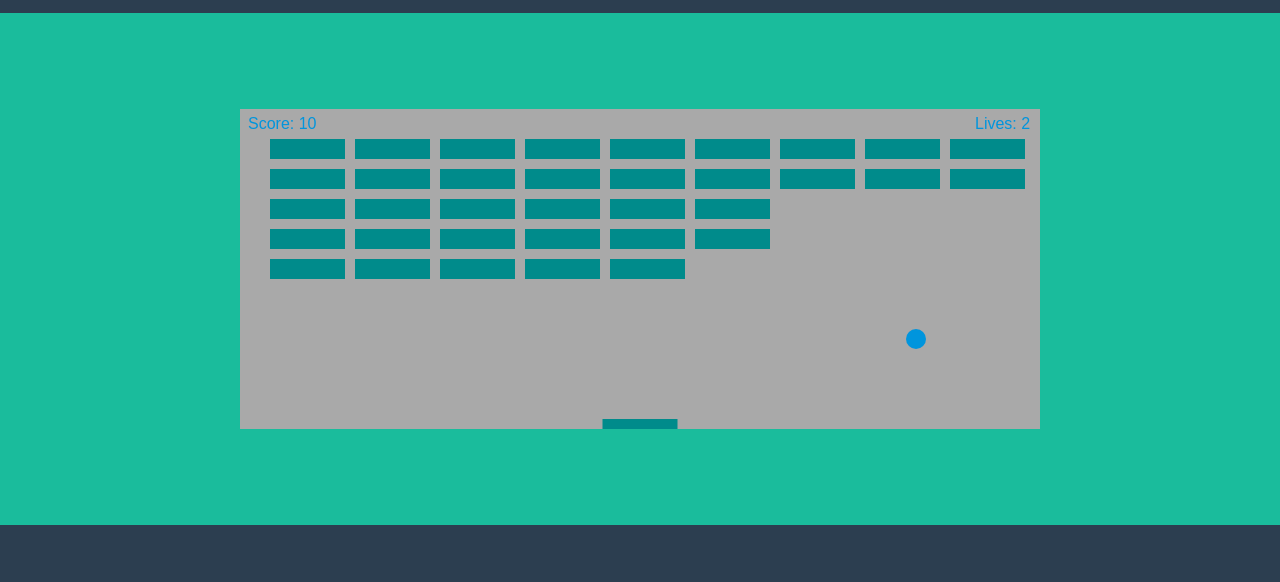
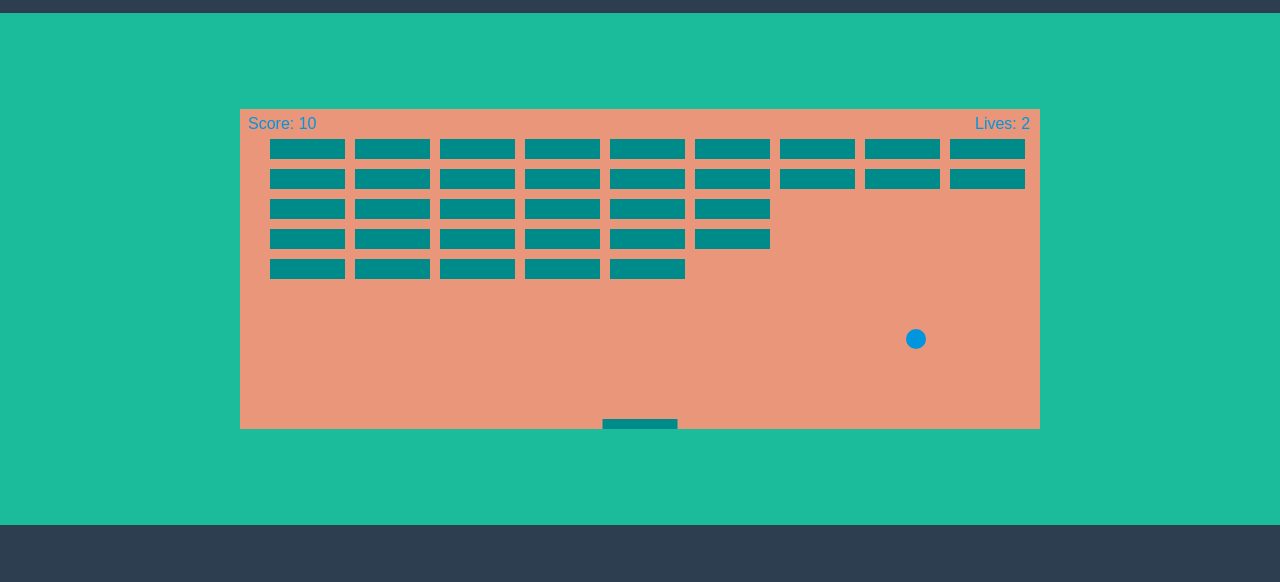
Before and after one commit to DanielFelipeRoa/Proyecto-Final-Modelos-2, a plain HTML site: page bloques.html in a window 1280 px wide. Shown: the part 91-673 px from the top of the page. Drawn offline with Linux system fonts and the light colour scheme.

Commit message:
Proyecto actualizado

```diff
--- a/css/local.css
+++ b/css/local.css
@@ -15,7 +15,7 @@
 }
 
 #myCanvas {
-	background: darkgray;
+	background: darksalmon;
     display: block;
     margin: 0 auto;
 }
```
